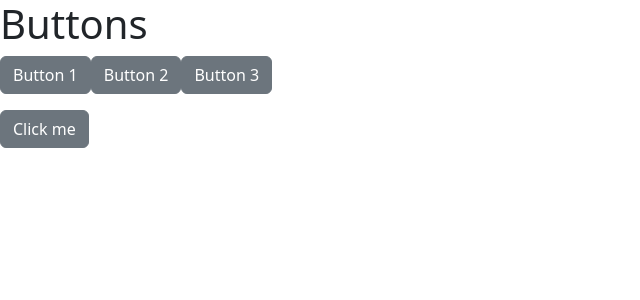
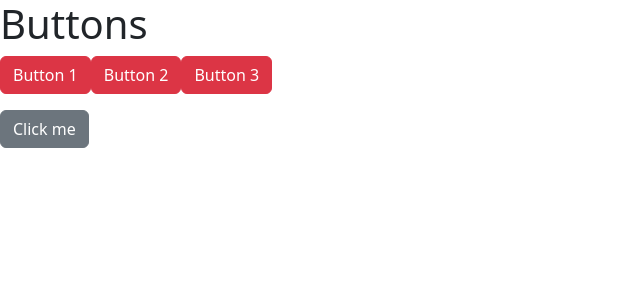
Before and after one commit to RuushTea/Game-Store-React-App, a React (Vite) app: page / in a window 1280 px wide. Shown: the top 300 px of the page, without its empty margins (0-640 px from the left). Built offline with nearby package versions, Linux system fonts and the light colour scheme.

Commit message:
refactor: enhance Buttons component to accept onClick and color props

```diff
--- a/src/App.tsx
+++ b/src/App.tsx
@@ -4,7 +4,11 @@
 function App() {
   return (
     <>
-      <Buttons children="Click me"></Buttons>
+      <Buttons
+        children="Click me"
+        onClick={() => console.log("Clicked")}
+        color="danger"
+      ></Buttons>
     </>
   );
 }
--- a/src/components/Buttons.tsx
+++ b/src/components/Buttons.tsx
@@ -2,27 +2,20 @@
 
 interface ButtonProps {
   children: ReactNode;
+  color?: "primary" | "secondary" | "danger" | "success";
+  onClick: () => void;
 }
 
 const buttonArray = ["Button 1", "Button 2", "Button 3"];
 
-function Buttons({ children }: ButtonProps) {
+function Buttons({ children, onClick, color = "primary" }: ButtonProps) {
   const [selectedButton, setSelectedButton] = useState("");
 
   return (
     <>
       <h1>Buttons</h1>
       {buttonArray.map((button, index) => (
-        <button
-          className={
-            selectedButton === button ? "btn btn-primary" : "btn btn-secondary"
-          }
-          key={index}
-          onClick={() => {
-            setSelectedButton(button);
-            console.log(`Selected Button: ${button}`);
-          }}
-        >
+        <button className={"btn btn-" + color} onClick={onClick}>
           {button}
         </button>
       ))}
```
